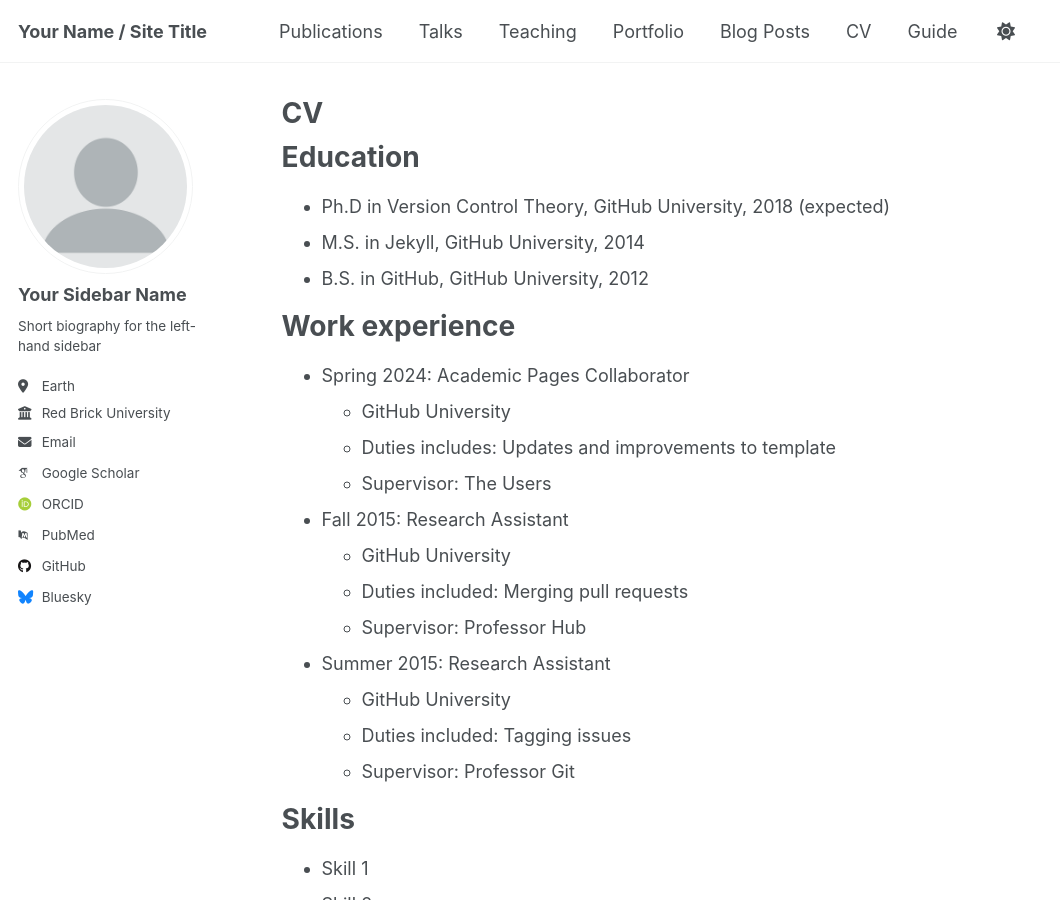
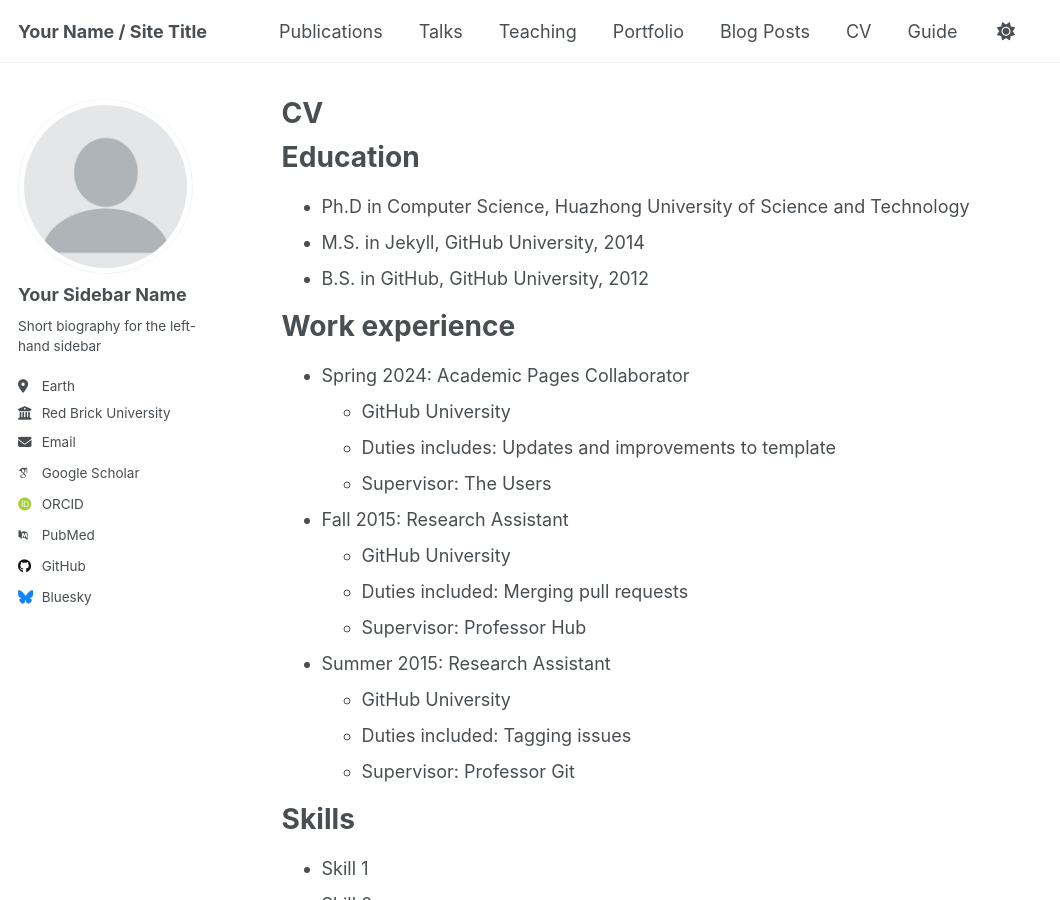
Before and after one commit to llzhang05/llzhang05.github.io, a Jekyll site: the page built from _pages/cv.md, in a window 1280 px wide and 900 px high. Shown: the whole window, without its empty margins (0-1060 px from the left). Built offline with Jekyll 4.4.1, drawn with Linux system fonts in a browser that asks for light colours; some web fonts are replaced.

Commit message:
Update cv.md
Signed-off-by: llzhang05 <zhanglingling05@126.com>

```diff
--- a/_pages/cv.md
+++ b/_pages/cv.md
@@ -11,7 +11,7 @@ redirect_from:
 
 Education
 ======
-* Ph.D in Version Control Theory, GitHub University, 2018 (expected)
+* Ph.D in Computer Science, Huazhong University of Science and Technology
 * M.S. in Jekyll, GitHub University, 2014
 * B.S. in GitHub, GitHub University, 2012
 
```
